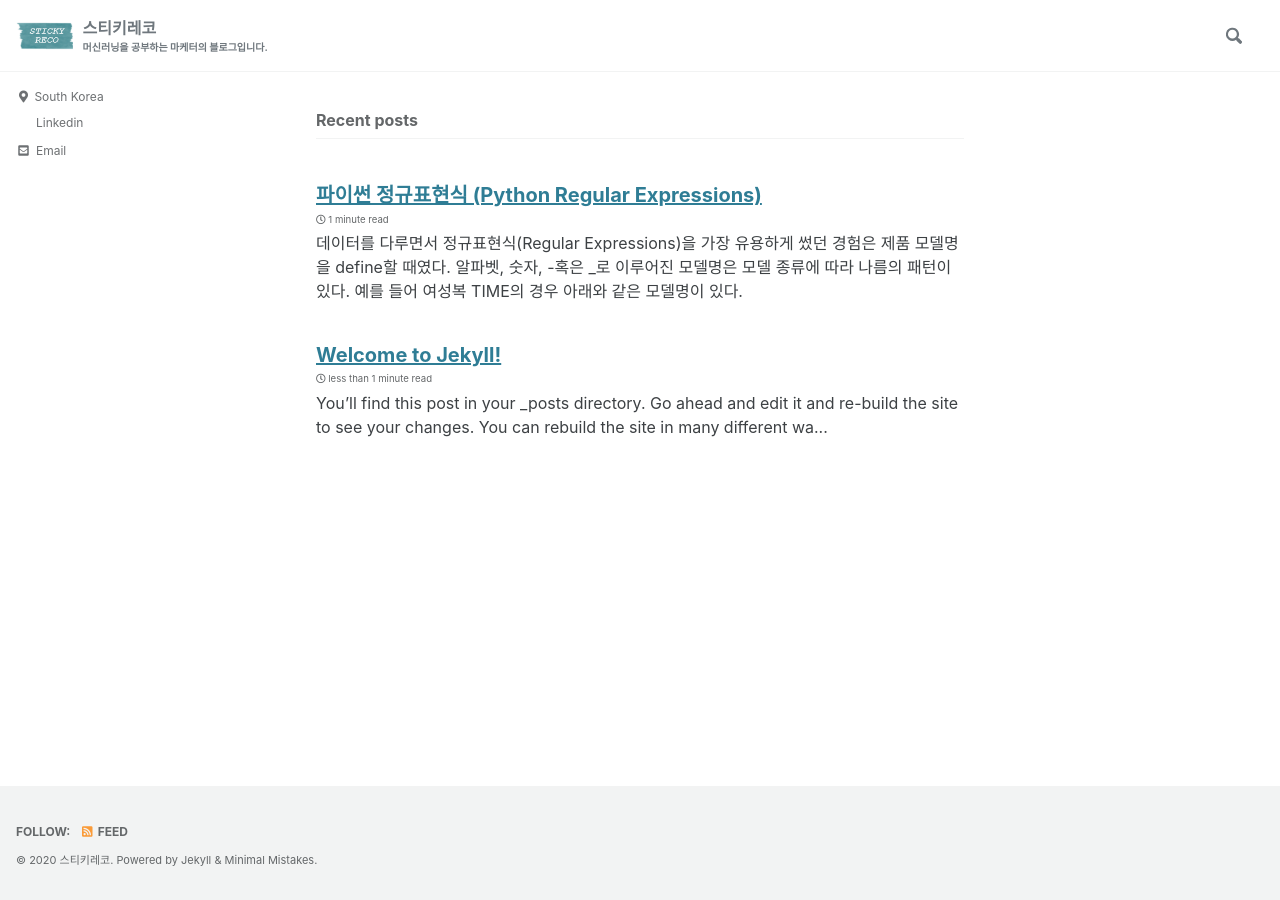
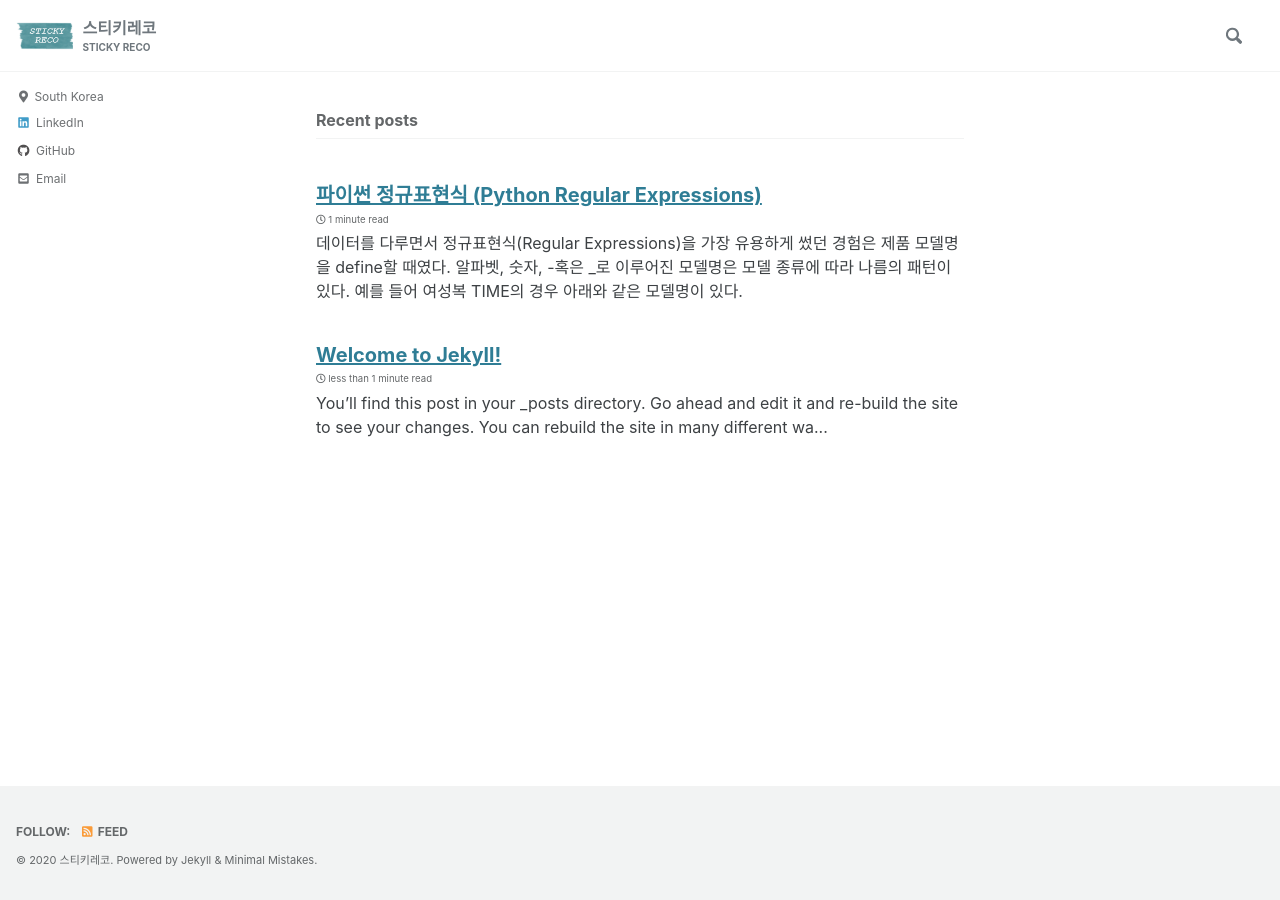
Before and after one commit to amoryoungakim/amoryoungakim.github.io, a Jekyll site: the page built from index.html, in a window 1280 px wide. Built offline with Jekyll 4.4.1, drawn with Linux system fonts in a browser that asks for light colours; cached includes are drawn as plain includes; the list of posts is cut into pages by our own code.

Commit message:
Update _config.yml

```diff
--- a/_config.yml
+++ b/_config.yml
@@ -18,9 +18,9 @@ minimal_mistakes_skin    : "default" # "default", "air", "aqua", "contrast", "da
 locale                   : "en-US"
 title                    : "스티키레코"
 title_separator          : "-"
-subtitle                 : "머신러닝을 공부하는 마케터의 블로그입니다."
+subtitle                 : "STICKY RECO"
 name                     : # "레코스틱"
-description              : # "머신러닝을 공부하는 마케터입니다."
+description              : "머신러닝을 공부하는 마케터의 블로그입니다."
 url                      : "https://amoryoungakim.github.io"
 baseurl                  : # the subpath of your site, e.g. "/blog"
 repository               : # GitHub username/repo-name e.g. "mmistakes/minimal-mistakes"
@@ -102,8 +102,8 @@ author:
     - label: "Email"
       icon: "fas fa-fw fa-envelope-square"
       # url: "amoryounga.kim@gmail.com"
-    - label: "Linkedin"
-      icon: "fas fa-fw fa-linkedin"
+    - label: "LinkedIn"
+      icon: "fab fa-fw fa-linkedin"
       url: "https://www.linkedin.com/in/younga-kim-0141511a7/"
     - label: "Twitter"
       icon: "fab fa-fw fa-twitter-square"
@@ -113,7 +113,7 @@ author:
       # url: "https://facebook.com/"
     - label: "GitHub"
       icon: "fab fa-fw fa-github"
-      # url: "https://github.com/"
+      url: "https://github.com/amoryoungakim/"
     - label: "Instagram"
       icon: "fab fa-fw fa-instagram"
       # url: "https://instagram.com/"
```
